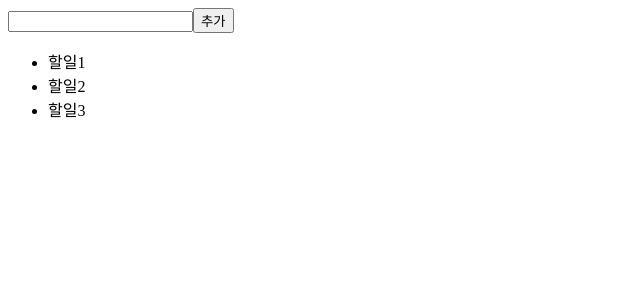
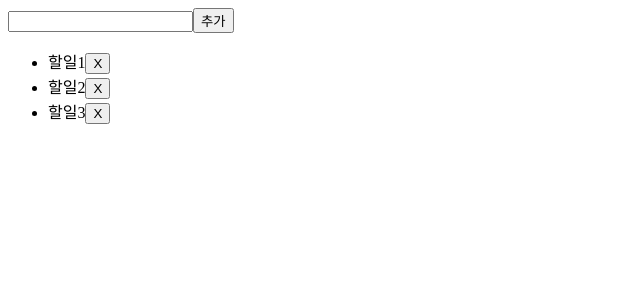
Before and after one commit to predevho/react-todo-, a React (Vite) app: page / in a window 1280 px wide. Shown: the top 300 px of the page, without its empty margins (0-640 px from the left). Built offline with nearby package versions, Linux system fonts and the light colour scheme.

Commit message:
deleteTodo 함수추가(x 버튼 누르면 해당 하이템 삭제

```diff
--- a/src/App.jsx
+++ b/src/App.jsx
@@ -13,6 +13,11 @@ function App() {
 
         setTodos([form.todo.value, ...todos])
     }
+    const deleteTodo = (selectedIndex) => {
+        const nextState = todos.filter((todo, index) => index !== selectedIndex)
+        setTodos(nextState)
+    }
+
     return (
         <>
             <form onSubmit={handleOnSubmit}>
@@ -21,7 +26,10 @@ function App() {
             </form>
             <ul>
                 {todos.map((todo, index) => (
-                    <li key={index}>{todo}</li>
+                    <li key={index}>
+                        <span>{todo}</span>
+                        <button onClick={() => deleteTodo(index)}>X</button>
+                    </li>
                 ))}
             </ul>
         </>
```
